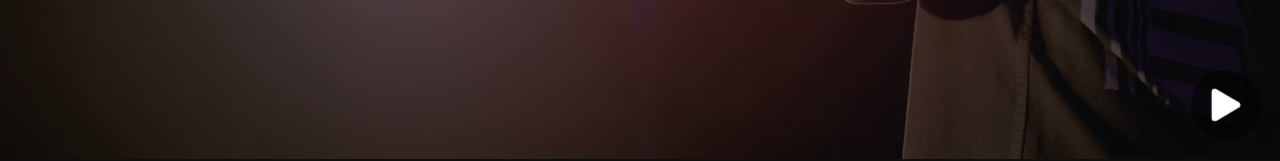
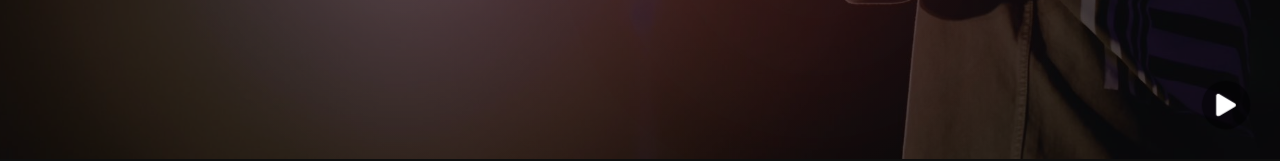
Before and after one commit to Pawarasasmina/Web-site-for-singer, a React (Vite) app: page / in a window 1280 px wide. Shown: the part 641-802 px from the top of the page. Built offline with nearby package versions, Linux system fonts and the light colour scheme.

Commit message:
lllllllllllll11111111

```diff
--- a/src/components/Hero.jsx
+++ b/src/components/Hero.jsx
@@ -118,7 +118,7 @@ const Hero = () => {
         onClick={toggleAudio}
         className="absolute bottom-6 right-6 p-4 bg-black bg-opacity-50 rounded-full text-white hover:bg-opacity-80 transition-all"
         animate={{
-          scale: [1, 1.5, 1], // Scale animation (larger and smaller)
+          scale: [0.6, 1.2, 0.6], // Scale animation (larger and smaller)
         }}
         transition={{
           duration: 1, // Animation duration
```
